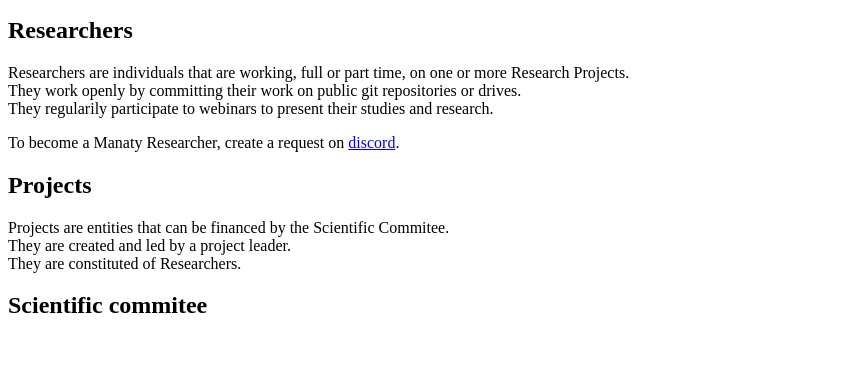
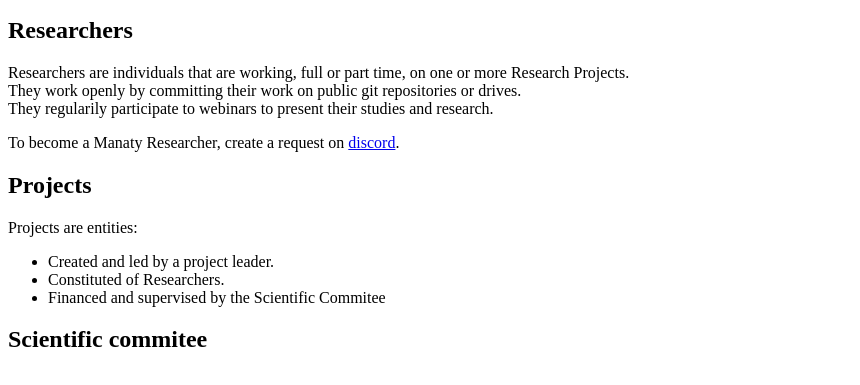
Before and after one commit to manaty/research.github.io, a plain HTML site: page operating_mode.html in a window 1280 px wide. Shown: the part 101-486 px from the top of the page, without its empty margins (0-860 px from the left). Drawn offline with Linux system fonts and the light colour scheme.

Commit message:
Update operating_mode.html

```diff
--- a/operating_mode.html
+++ b/operating_mode.html
@@ -12,9 +12,12 @@
      <p>To become a Manaty Researcher, create a request on <a href="https://discord.gg/D5cNAWc">discord</a>.</p>
 
      <h2>Projects</h2>
-     <p>Projects are entities that can be financed by the Scientific Commitee. <br/>
-      They are created and led by a project leader.<br/>
-      They are constituted of Researchers.<br/>
+     <p>Projects are entities:
+      <ul>
+        <li>Created and led by a project leader.</li>
+        <li>Constituted of Researchers.</li>
+        <li>Financed and supervised by the Scientific Commitee</li>
+      </ul>
      </p>
 
      <h2>Scientific commitee</h2>
```
